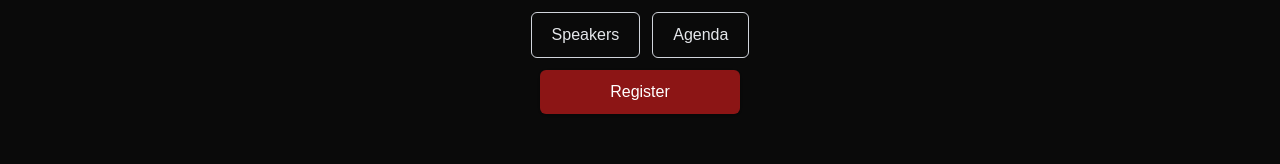
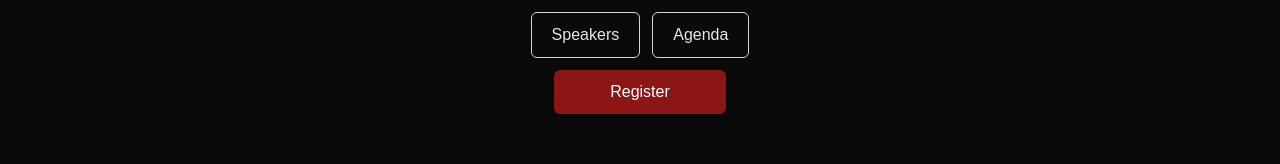
Before and after one commit to stanford-turkish-student-association/turks-in-ai-forum, a Next.js app: page /turks-in-ai-forum/ in a window 1280 px wide. Shown: the part 454-618 px from the top of the page. Built offline with nearby package versions, Linux system fonts and the light colour scheme.

Commit message:
Fix register button width to match combined width of speakers and agenda buttons including gap

```diff
--- a/src/app/page.tsx
+++ b/src/app/page.tsx
@@ -27,7 +27,7 @@ export default function Home() {
               <Link className="inline-flex items-center justify-center rounded-md px-5 py-2.5 border border-gray-300 dark:border-gray-600" href="/speakers">Speakers</Link>
               <Link className="inline-flex items-center justify-center rounded-md px-5 py-2.5 border border-gray-300 dark:border-gray-600" href="/agenda">Agenda</Link>
             </div>
-            <a className="btn-primary" style={{width: 'fit-content', minWidth: '200px'}} href="https://luma.com/55ato326" target="_blank" rel="noopener noreferrer">Register</a>
+            <a className="btn-primary w-[calc(theme(spacing.10)*2+theme(spacing.3)+theme(spacing.5)*4)]" href="https://luma.com/55ato326" target="_blank" rel="noopener noreferrer">Register</a>
           </div>
         </div>
       </section>
```
